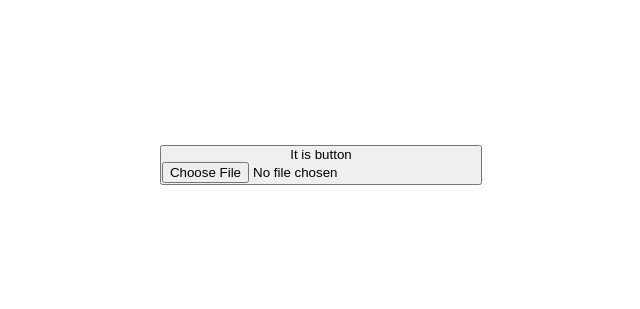
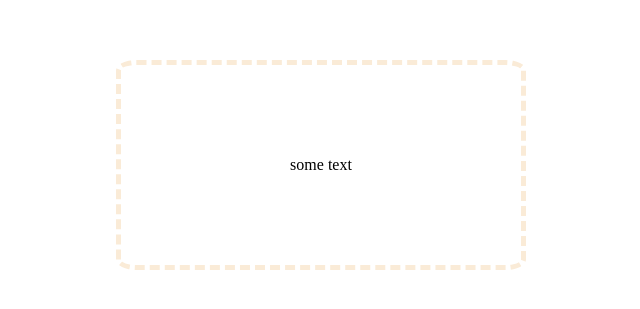
Before and after one commit to NizoDotNet/SkinCancerDetector, a plain HTML site: page client/index.html in a window 1280 px wide. Shown: the part 235-544 px from the top of the page, without its empty margins (319-959 px from the left). Drawn offline with Linux system fonts and the light colour scheme.

```diff
--- a/client/index.html
+++ b/client/index.html
@@ -9,10 +9,9 @@
   <body>
     <div class="container">
       <form method="post">
-        <button>
-          It is button
-          <input type="file" class="input-file" />
-        </button>
+        <div id="upload-file-container">
+          <span id="upload-file-conteiner-text">some text</span>
+        </div>
       </form>
     </div>
   </body>
--- a/client/styles.css
+++ b/client/styles.css
@@ -16,8 +16,15 @@
   align-items: center;
 }
 
-.input-file {
-  visibility: ;
-  height: 100%;
-  width: 100%;
+#upload-file-container {
+  border: dashed;
+  border-color: antiquewhite;
+  border-width: 5px;
+  border-radius: 5%;
+  height: 200px;
+  width: 400px;
+  display: flex;
+  justify-content: center;
+  align-items: center;
+  cursor: pointer;
 }
```
